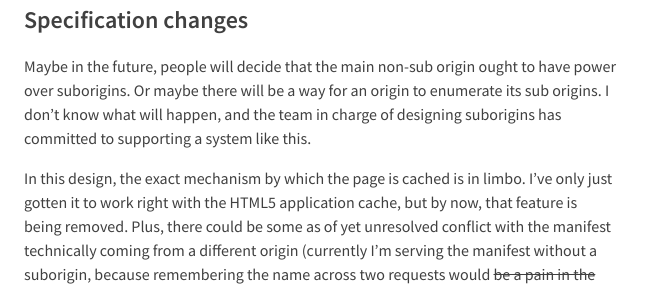
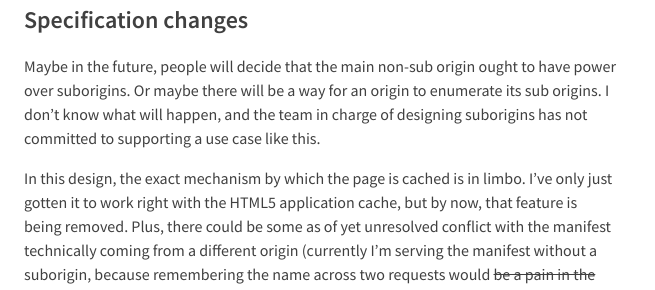
Before and after one commit to wh0/wh0.github.io, a Jekyll site: the page built from _posts/2015-10-25-suborigins.md, in a window 1280 px wide. Shown: the part 677-967 px from the top of the page, without its empty margins (0-655 px from the left). Built offline with Jekyll 4.4.1, drawn with Linux system fonts in a browser that asks for light colours.

Commit message:
missed a really important 'not'

```diff
--- a/_posts/2015-10-25-suborigins.md
+++ b/_posts/2015-10-25-suborigins.md
@@ -30,7 +30,7 @@ There are a lot of problems still.
 
 Maybe in the future, people will decide that the main non-sub origin ought to have power over suborigins.
 Or maybe there will be a way for an origin to enumerate its sub origins.
-I don't know what will happen, and the team in charge of designing suborigins has committed to supporting a system like this.
+I don't know what will happen, and the team in charge of designing suborigins has not committed to supporting a use case like this.
 
 In this design, the exact mechanism by which the page is cached is in limbo.
 I've only just gotten it to work right with the HTML5 application cache, but by now, that feature is being removed.
```
